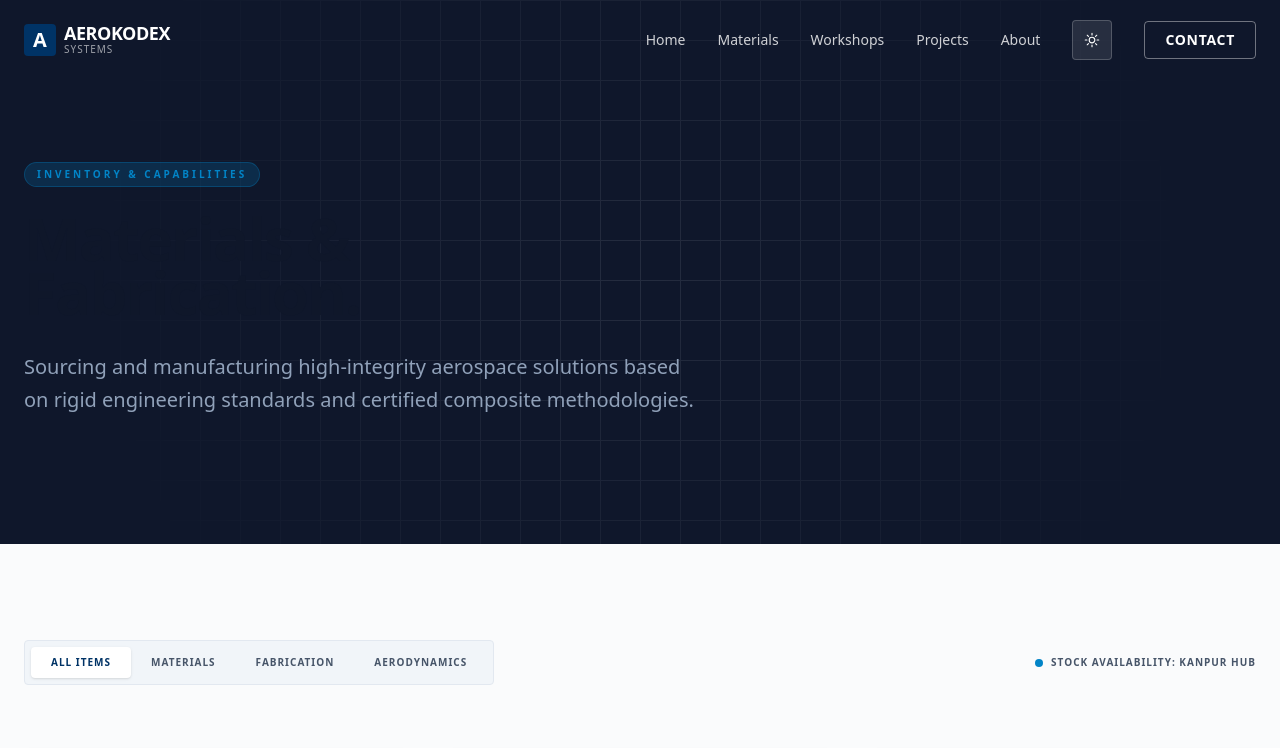
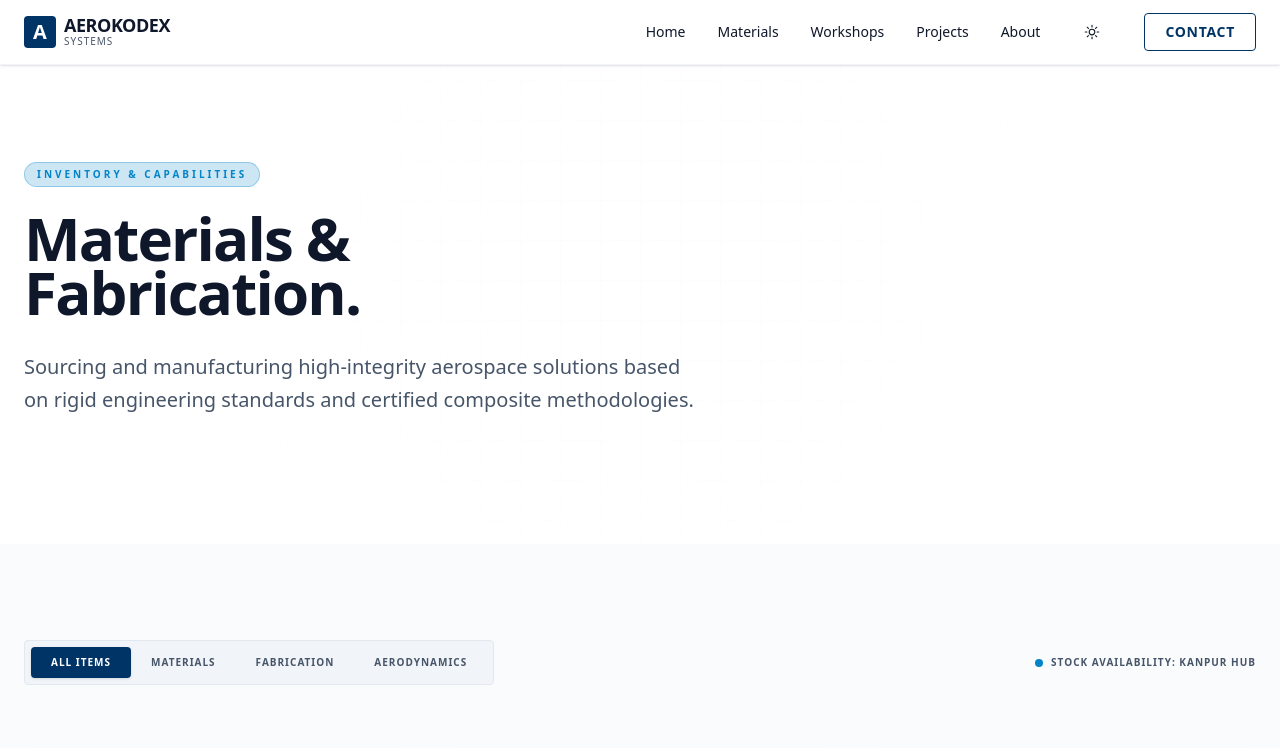
Before and after one commit to AmitVerma-01/AeroKodex-UI, a Next.js app: page /products in a window 1280 px wide. Shown: the top 748 px of the page. Built offline with nearby package versions, Linux system fonts and the light colour scheme; grey boxes are pictures that could not be loaded.

Commit message:
main final

```diff
--- a/src/app/products/page.tsx
+++ b/src/app/products/page.tsx
@@ -1,6 +1,13 @@
+'use client';
+
 import Link from 'next/link';
+import { useState } from 'react';
 
 const ProductsPage = () => {
+  const [selectedCategory, setSelectedCategory] = useState('All Items');
+
+  const categories = ['All Items', 'Materials', 'Fabrication', 'Aerodynamics'];
+
   const products = [
     {
       id: 1,
@@ -39,14 +46,14 @@ const ProductsPage = () => {
   return (
     <div className="bg-background min-h-screen">
       {/* Dynamic Header */}
-      <section className="relative py-32 pt-40 overflow-hidden bg-slate-900 dark:bg-slate-950">
+      <section className="relative py-32 pt-40 overflow-hidden bg-surface dark:bg-slate-950">
         <div className="absolute inset-0 mesh-grid opacity-10 pointer-events-none" />
         <div className="max-w-7xl mx-auto px-6 relative z-10">
           <div className="inline-block px-3 py-1 bg-accent/20 border border-accent/30 text-accent rounded-full text-[10px] font-bold uppercase tracking-[0.3em] mb-6">
             Inventory & Capabilities
           </div>
-          <h1 className="text-6xl font-extrabold mb-8 transition-smooth text-white tracking-tight leading-[0.9]">Materials & <br/>Fabrication.</h1>
-          <p className="text-slate-400 max-w-2xl text-xl leading-relaxed">
+          <h1 className="text-6xl font-extrabold mb-8 transition-smooth text-foreground tracking-tight leading-[0.9]">Materials & <br/>Fabrication.</h1>
+          <p className="text-secondary max-w-2xl text-xl leading-relaxed">
             Sourcing and manufacturing high-integrity aerospace solutions based on rigid
             engineering standards and certified composite methodologies.
           </p>
@@ -57,11 +64,19 @@ const ProductsPage = () => {
       <section className="py-24 max-w-7xl mx-auto px-6">
         <div className="flex flex-col md:flex-row justify-between items-start md:items-center mb-16 gap-8">
           <div className="flex bg-muted p-1.5 rounded-sm border border-border">
-            {['All Items', 'Materials', 'Fabrication', 'Aerodynamics'].map((cat) => (
-              <button key={cat} className={`px-5 py-2 text-[10px] font-bold uppercase tracking-widest rounded-sm transition-smooth ${cat === 'All Items' ? 'bg-card shadow-sm text-primary' : 'text-secondary hover:text-primary'}`}>
-                {cat}
-              </button>
-            ))}
+            {categories.map((cat) => {
+              const active = cat === selectedCategory;
+              return (
+                <button
+                  key={cat}
+                  onClick={() => setSelectedCategory(cat)}
+                  aria-pressed={active}
+                  className={`px-5 py-2 text-[10px] font-bold uppercase tracking-widest rounded-sm transition-smooth focus:outline-none focus:ring-2 focus:ring-primary/40 ${active ? 'bg-primary text-white shadow-sm' : 'text-secondary hover:text-primary hover:bg-white/10'}`}
+                >
+                  {cat}
+                </button>
+              );
+            })}
           </div>
           <div className="text-[10px] font-bold uppercase tracking-widest text-secondary flex items-center">
             <span className="w-2 h-2 bg-accent rounded-full mr-2" />
@@ -70,7 +85,7 @@ const ProductsPage = () => {
         </div>
 
         <div className="grid grid-cols-1 md:grid-cols-2 lg:grid-cols-3 gap-10">
-          {products.map((product) => (
+          {(selectedCategory === 'All Items' ? products : products.filter((product) => product.category === selectedCategory)).map((product) => (
             <Link
               key={product.id}
               href={`/products/${product.slug}`}
--- a/src/app/projects/page.tsx
+++ b/src/app/projects/page.tsx
@@ -1,24 +1,38 @@
+'use client';
+
+import { useState } from 'react';
+
 const ProjectsPage = () => {
+   const [selectedCategory, setSelectedCategory] = useState('All Work');
+   const categories = ['All Work', 'Aerospace', 'Defense'];
+
    const projects = [
       {
          title: "Solar-Powered UAV Structures",
          industry: "Defense & Research",
          year: "2025",
+         category: "Defense",
          image: "https://images.unsplash.com/photo-1506947411487-a56738267384?q=80&w=2070&auto=format&fit=crop"
       },
       {
          title: "Satellite Chassis Fabrication",
          industry: "Space Sector",
          year: "2024",
+         category: "Aerospace",
          image: "https://images.unsplash.com/photo-1446776811953-b23d57bd21aa?q=80&w=2072&auto=format&fit=crop"
       },
       {
          title: "High-Speed Wind Tunnel Models",
          industry: "Aerodynamics",
          year: "2024",
+         category: "Aerospace",
          image: "https://images.unsplash.com/photo-1540962351504-03099e0a754b?q=80&w=2070&auto=format&fit=crop"
       }
    ];
+
+   const visibleProjects = selectedCategory === 'All Work'
+      ? projects
+      : projects.filter((project) => project.category === selectedCategory);
 
   return (
     <div className="bg-background min-h-screen">
@@ -28,15 +42,25 @@ const ProjectsPage = () => {
                 <span className="text-secondary font-bold uppercase tracking-[0.3em] text-[10px] mb-4 block">Our Portfolio</span>
                 <h1 className="text-5xl font-extrabold tracking-tight text-foreground">Technical Proof of <span className="text-primary italic">Excellence.</span></h1>
              </div>
-             <div className="flex space-x-4">
-                <button className="text-sm font-bold uppercase tracking-widest border-b-2 border-primary pb-1 text-foreground">All Work</button>
-                <button className="text-sm font-bold uppercase tracking-widest text-secondary hover:text-primary pb-1 transition-colors">Aerospace</button>
-                <button className="text-sm font-bold uppercase tracking-widest text-secondary hover:text-primary pb-1 transition-colors">Defense</button>
+                   <div className="flex flex-wrap gap-3">
+                        {categories.map((category) => {
+                           const active = category === selectedCategory;
+                           return (
+                              <button
+                                 key={category}
+                                 onClick={() => setSelectedCategory(category)}
+                                 aria-pressed={active}
+                                 className={`px-4 py-2 rounded-sm text-[11px] font-bold uppercase tracking-widest transition-smooth border ${active ? 'border-primary bg-primary text-white shadow-sm' : 'border-border text-secondary hover:text-primary hover:border-primary/40 hover:bg-surface'}`}
+                              >
+                                 {category}
+                              </button>
+                           );
+                        })}
                    </div>
           </div>
 
                <div className="grid grid-cols-1 md:grid-cols-2 gap-16">
-            {projects.map((proj, i) => (
+                  {visibleProjects.map((proj, i) => (
               <div key={i} className="group cursor-pointer">
                 <div className="aspect-[16/9] overflow-hidden bg-muted mb-8 border border-border transition-smooth group-hover:shadow-2xl group-hover:shadow-primary/5 rounded-sm">
                    <img src={proj.image} alt={proj.title} className="w-full h-full object-cover transition-smooth group-hover:scale-105" />
--- a/src/app/workshops/page.tsx
+++ b/src/app/workshops/page.tsx
@@ -32,11 +32,11 @@ const WorkshopsPage = () => {
   return (
     <div className="bg-background min-h-screen">
       {/* Header */}
-      <section className="bg-slate-900 dark:bg-slate-950 py-24 pt-32 text-white">
+      <section className="bg-surface dark:bg-slate-950 py-24 pt-32">
         <div className="max-w-7xl mx-auto px-6">
           <span className="text-accent font-bold uppercase tracking-[0.3em] text-xs mb-4 block">Education & Training</span>
-          <h1 className="text-5xl font-extrabold mb-6 text-white">Specialized Aerospace Workshops</h1>
-          <p className="text-slate-400 max-w-2xl text-lg leading-relaxed">
+          <h1 className="text-5xl font-extrabold mb-6 text-foreground">Specialized Aerospace Workshops</h1>
+          <p className="text-secondary max-w-2xl text-lg leading-relaxed">
             Elevate your expertise with industry-leading technical training. Our workshops combine theoretical depth
             with hands-on fabrication experience.
           </p>
--- a/src/components/Navbar.tsx
+++ b/src/components/Navbar.tsx
@@ -2,9 +2,11 @@
 
 import Link from 'next/link';
 import { useState, useEffect } from 'react';
+import { useTheme } from './ThemeProvider';
 import ThemeToggle from './ThemeToggle';
 
 const Navbar = () => {
+  const { theme } = useTheme();
   const [isScrolled, setIsScrolled] = useState(false);
   const [isMobileOpen, setIsMobileOpen] = useState(false);
 
@@ -22,15 +24,16 @@ const Navbar = () => {
     { name: 'About', href: '/about' },
   ];
 
-  // Text color logic: transparent state = white (over hero), scrolled = themed
-  const linkColor = isScrolled ? 'text-secondary hover:text-primary' : 'text-white/80 hover:text-white';
-  const logoTextColor = isScrolled ? 'text-foreground' : 'text-white';
-  const logoSubColor = isScrolled ? 'text-secondary' : 'text-white/60';
+  const showSurfaceNav = isScrolled || theme === 'light';
+
+  const linkColor = showSurfaceNav ? 'text-foreground hover:text-primary' : 'text-white/80 hover:text-white';
+  const logoTextColor = showSurfaceNav ? 'text-foreground' : 'text-white';
+  const logoSubColor = showSurfaceNav ? 'text-secondary' : 'text-white/60';
 
   return (
     <nav
       className={`fixed top-0 w-full z-50 transition-smooth ${
-        isScrolled
+        showSurfaceNav
           ? 'glass-effect shadow-sm py-3'
           : 'bg-transparent py-5'
       }`}
@@ -62,7 +65,7 @@ const Navbar = () => {
           <Link
             href="/contact"
             className={`px-5 py-2 rounded-sm border font-semibold uppercase tracking-wider text-sm transition-smooth ${
-              isScrolled
+              showSurfaceNav
                 ? 'border-primary text-primary hover:bg-primary hover:text-white'
                 : 'border-white/40 text-white hover:bg-white hover:text-slate-900'
             }`}
@@ -74,7 +77,7 @@ const Navbar = () => {
         {/* Mobile Toggle */}
         <div className="md:hidden flex items-center space-x-3">
           <ThemeToggle isScrolled={isScrolled} />
-          <button onClick={() => setIsMobileOpen(!isMobileOpen)} className={`transition-smooth ${isScrolled ? 'text-foreground' : 'text-white'}`}>
+          <button onClick={() => setIsMobileOpen(!isMobileOpen)} className={`transition-smooth ${showSurfaceNav ? 'text-foreground' : 'text-white'}`}>
             <svg xmlns="http://www.w3.org/2000/svg" fill="none" viewBox="0 0 24 24" strokeWidth={1.5} stroke="currentColor" className="w-6 h-6">
               {isMobileOpen ? (
                 <path strokeLinecap="round" strokeLinejoin="round" d="M6 18L18 6M6 6l12 12" />
@@ -88,7 +91,7 @@ const Navbar = () => {
 
       {/* Mobile Menu */}
       {isMobileOpen && (
-        <div className="md:hidden bg-surface border-t border-border animate-fade-in">
+        <div className="md:hidden glass-effect bg-surface/85 border-t border-border backdrop-blur-xl animate-fade-in">
           <div className="max-w-7xl mx-auto px-6 py-6 space-y-4">
             {navLinks.map((link) => (
               <Link
--- a/src/components/ThemeToggle.tsx
+++ b/src/components/ThemeToggle.tsx
@@ -24,7 +24,7 @@ const ThemeToggle = ({ isScrolled = true }: { isScrolled?: boolean }) => {
       {/* Sun Icon */}
       <svg
         className={`w-[18px] h-[18px] absolute transition-all duration-300 ${
-          isScrolled ? '' : 'text-white'
+          isScrolled ? '' : ''
         } ${
           !mounted
             ? 'opacity-100 rotate-0 scale-100'
```
Lines whose indentation alone changed are shown as unchanged.
